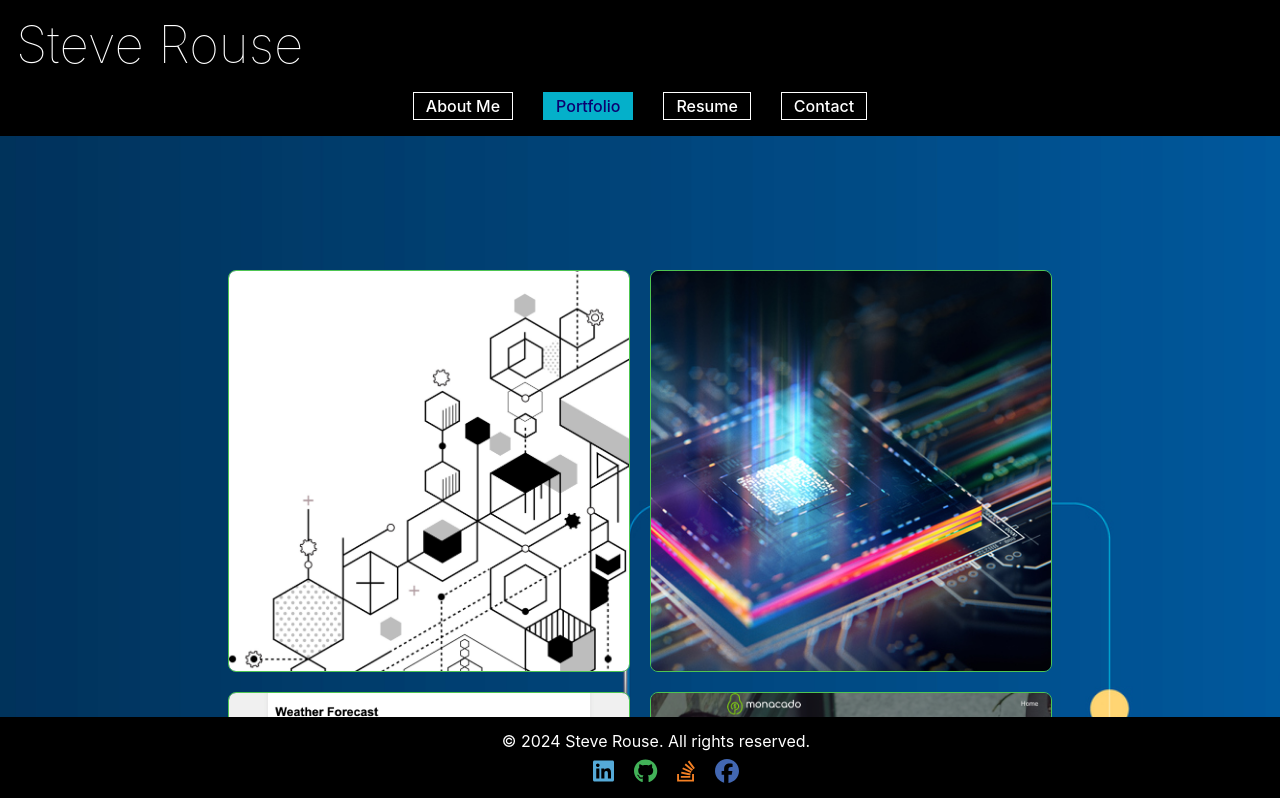
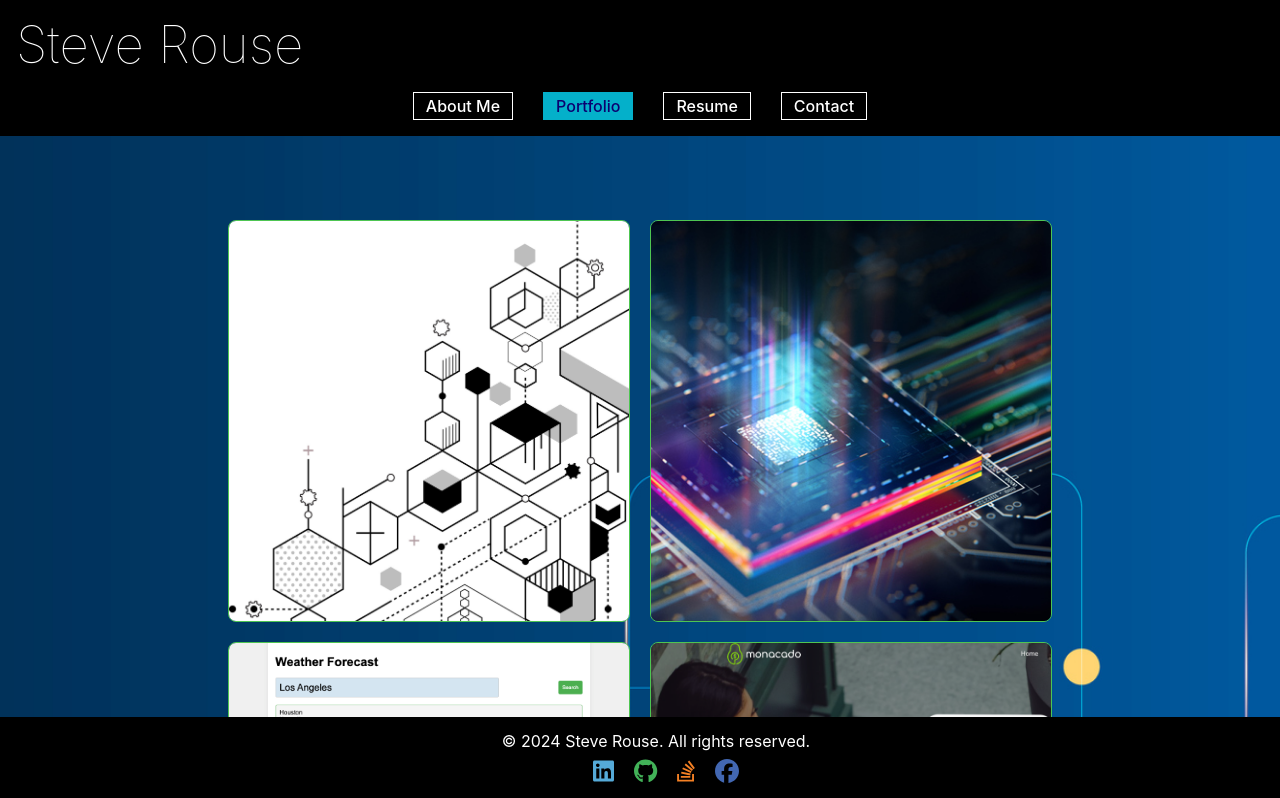
Before and after one commit to stever001/react-portfolio, a React (Vite) app: page /portfolio in a window 1280 px wide. Shown: the top 798 px of the page. Built offline with nearby package versions, Linux system fonts and the light colour scheme.

Commit message:
updated top padding.

```diff
--- a/src/components/PortfolioGrid/PortfolioGrid.css
+++ b/src/components/PortfolioGrid/PortfolioGrid.css
@@ -5,7 +5,7 @@
   /* grid-template-columns: repeat(auto-fill, minmax(300px, 1fr)); */
   justify-content: center;
   gap: 20px;
-  padding: 150px;
+  padding: 100px;
 }
 
 /* Styling specific to each portfolio item */
```
